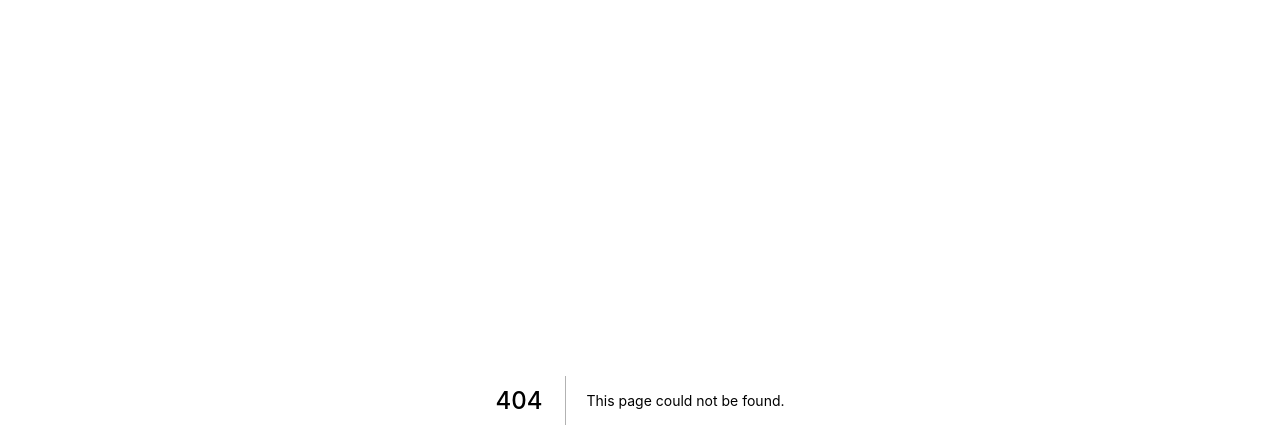
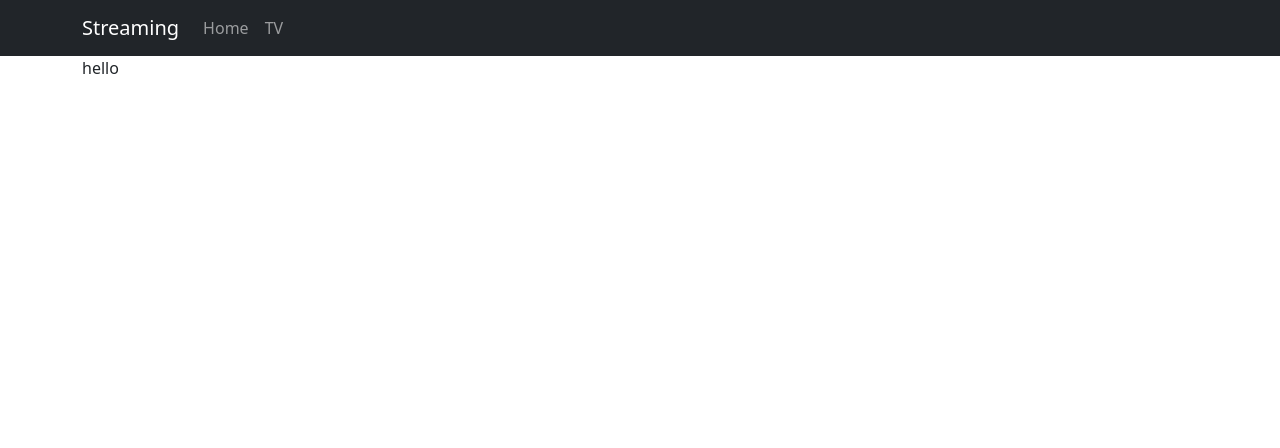
Before and after one commit to hxrsmurf/nextjs-stream-kvch, a Next.js app: page /tv in a window 1280 px wide. Before the commit this address had no page. Shown: the top 448 px of the page. Built offline with nearby package versions, Linux system fonts and the light colour scheme.

Commit message:
Start tmdb api query

```diff
--- /dev/null
+++ b/pages/api/components/tmdb.js
@@ -0,0 +1,6 @@
+export default function tmdb() {
+ const api = process.env.TMDB_API_KEY
+  return (
+    api
+  )
+}
--- /dev/null
+++ b/pages/api/tv.js
@@ -0,0 +1,8 @@
+import tmdb from "./components/tmdb"
+
+export default function tv(req,res) {
+    const result = tmdb()
+    res.status(200).json(
+        result
+    )
+}
--- a/pages/index.js
+++ b/pages/index.js
@@ -3,7 +3,6 @@ import Navigation from '../components/Navigation'
 export default function Home() {
   return (
     <>
-      <Navigation/>
     </>
   )
 }
--- /dev/null
+++ b/pages/tv.js
@@ -0,0 +1,13 @@
+import { Container } from "react-bootstrap";
+import Navigation from "../components/Navigation";
+
+export default function tv() {
+  return (
+    <>
+        <Navigation/>
+        <Container>
+            hello
+        </Container>
+    </>
+  )
+}
```
